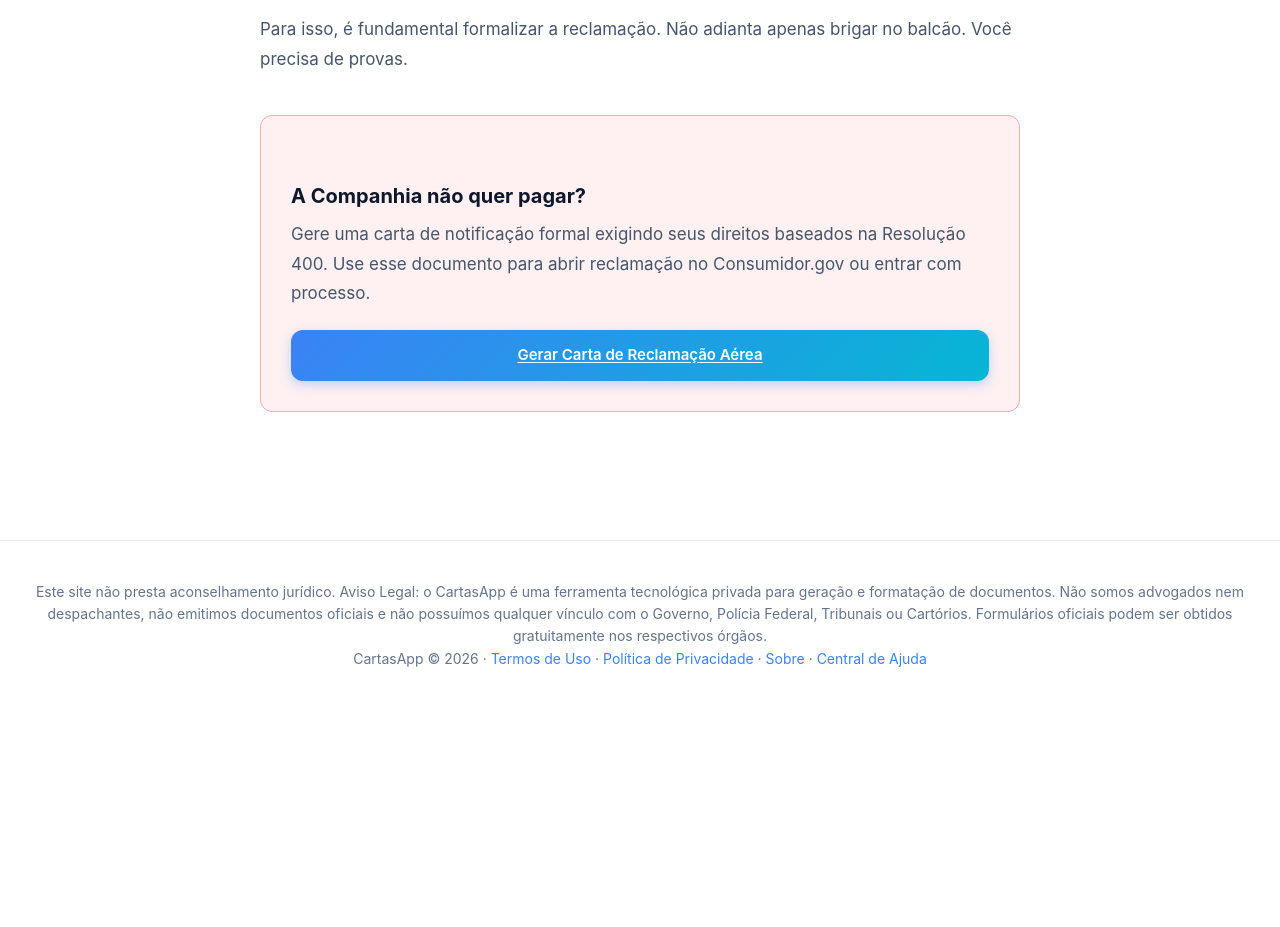
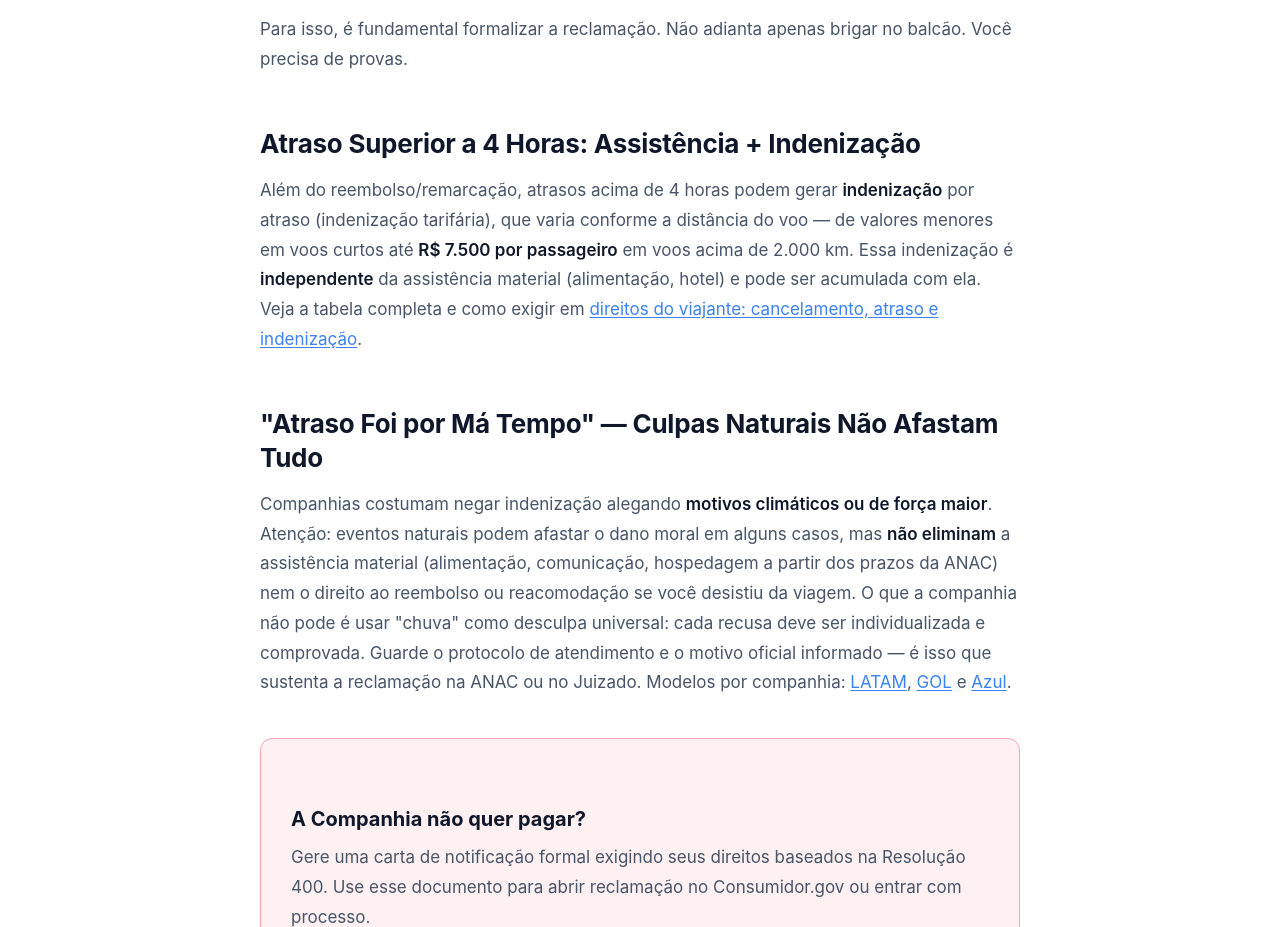
Before and after one commit to diegoorosa/cartas-app, a website: page public/direitos-voo-cancelado-atraso.html in a window 1280 px wide. Shown: the part 1220-2147 px from the top of the page. Before the commit the page ends 1930 px from the top, so only its background shows below. Drawn offline with Linux system fonts and the light colour scheme.

Commit message:
content: expand direitos-voo-cancelado-atraso (554 to 739 words) - indenizacao tarifaria por distancia (ate R$ 7.500 acima 2.000km, acumulavel com assistencia material), motivo climatico nao elimina assistencia/reembolso; internal links direitos-viajante + cartas LATAM/GOL/Azul; sitemap lastmod 2026-09-07

```diff
--- a/public/direitos-voo-cancelado-atraso.html
+++ b/public/direitos-voo-cancelado-atraso.html
@@ -44,7 +44,7 @@
         }
       },
       "datePublished": "2026-07-16T09:00:00-03:00",
-      "dateModified": "2026-07-16T09:00:00-03:00"
+      "dateModified": "2026-09-07T09:00:00-03:00"
     }
     </script>
 
@@ -108,6 +108,27 @@
                     <p>Para isso, é fundamental formalizar a reclamação. Não adianta apenas brigar no balcão. Você
                         precisa de provas.</p>
 
+                    <h2>Atraso Superior a 4 Horas: Assistência + Indenização</h2>
+                    <p>Além do reembolso/remarcação, atrasos acima de 4 horas podem gerar <strong>indenização</strong>
+                        por atraso (indenização tarifária), que varia conforme a distância do voo — de valores menores
+                        em voos curtos até <strong>R$ 7.500 por passageiro</strong> em voos acima de 2.000 km. Essa
+                        indenização é <strong>independente</strong> da assistência material (alimentação, hotel) e pode
+                        ser acumulada com ela. Veja a tabela completa e como exigir em
+                        <a href="/direitos-viajante-problemas-voo.html" style="color: var(--accent-primary);">direitos do
+                            viajante: cancelamento, atraso e indenização</a>.</p>
+
+                    <h2>"Atraso Foi por Má Tempo" — Culpas Naturais Não Afastam Tudo</h2>
+                    <p>Companhias costumam negar indenização alegando <strong>motivos climáticos ou de força
+                        maior</strong>. Atenção: eventos naturais podem afastar o dano moral em alguns casos, mas
+                        <strong>não eliminam</strong> a assistência material (alimentação, comunicação, hospedagem a
+                        partir dos prazos da ANAC) nem o direito ao reembolso ou reacomodação se você desistiu da
+                        viagem. O que a companhia não pode é usar "chuva" como desculpa universal: cada recusa deve
+                        ser individualizada e comprovada. Guarde o protocolo de atendimento e o motivo oficial
+                        informado — é isso que sustenta a reclamação na ANAC ou no Juizado. Modelos por companhia:
+                        <a href="/reembolso-cancelamento-voo-latam.html" style="color: var(--accent-primary);">LATAM</a>,
+                        <a href="/reembolso-cancelamento-voo-gol.html" style="color: var(--accent-primary);">GOL</a> e
+                        <a href="/reembolso-cancelamento-voo-azul.html" style="color: var(--accent-primary);">Azul</a>.</p>
+
                     <div
                         style="margin-top: 40px; padding: 30px; background: #fff1f2; border-radius: 12px; border: 1px solid #fda4af;">
                         <h3>A Companhia não quer pagar?</h3>
--- a/public/sitemap.xml
+++ b/public/sitemap.xml
@@ -44,7 +44,7 @@
   <url><loc>https://www.cartasapp.com.br/guia-viagem-internacional-menor.html</loc><lastmod>2026-07-16</lastmod></url>
   <url><loc>https://www.cartasapp.com.br/como-recorrer-multa-velocidade.html</loc><lastmod>2026-07-16</lastmod></url>
   <url><loc>https://www.cartasapp.com.br/cancelar-contrato-academia-multa.html</loc><lastmod>2026-07-16</lastmod></url>
-  <url><loc>https://www.cartasapp.com.br/direitos-voo-cancelado-atraso.html</loc><lastmod>2026-07-16</lastmod></url>
+  <url><loc>https://www.cartasapp.com.br/direitos-voo-cancelado-atraso.html</loc><lastmod>2026-09-07</lastmod></url>
   <url><loc>https://www.cartasapp.com.br/pais-separados-autorizacao-viagem.html</loc><lastmod>2026-07-16</lastmod></url>
   <url><loc>https://www.cartasapp.com.br/viagem-onibus-menor-antt.html</loc><lastmod>2026-09-07</lastmod></url>
   <url><loc>https://www.cartasapp.com.br/documentos-embarque-menor.html</loc><lastmod>2026-07-16</lastmod></url>
```
